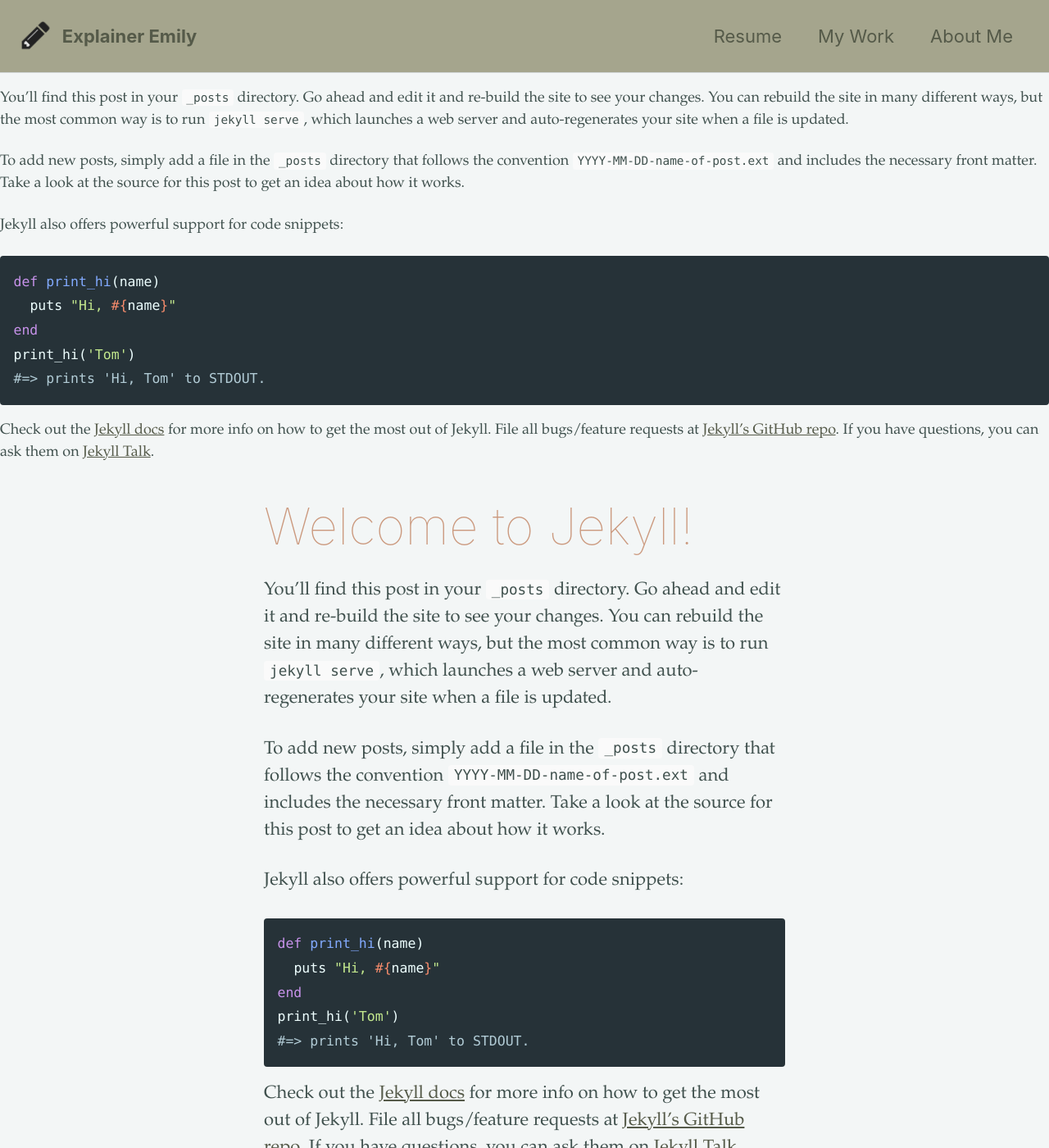
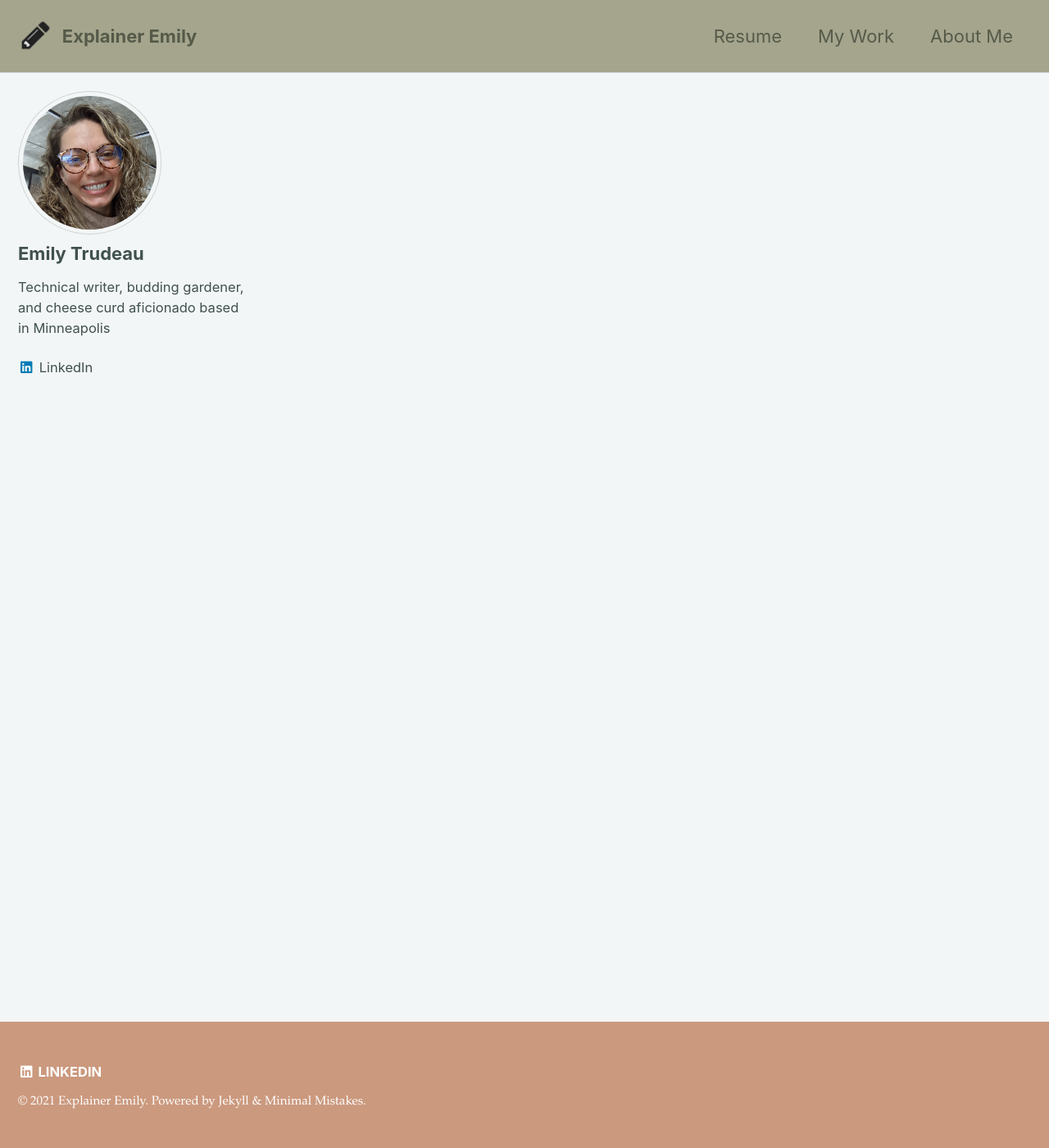
Before and after one commit to ExplainerEmily/ExplainerEmily.github.io, a Jekyll site: the page built from index.html, in a window 1280 px wide and 1400 px high. Shown: the whole window at 82% size. Built offline with Jekyll 4.4.1, drawn with Linux system fonts in a browser that asks for light colours; cached includes are drawn as plain includes; our own code applies the rules of GitHub Pages for plain Markdown files; the list of posts is cut into pages by our own code; some of the changed text lies outside the part shown.

Commit message:
removing and updating

````diff
--- a/_layouts/home.html
+++ b/_layouts/home.html
@@ -2,7 +2,6 @@
 layout: default
 
 ---
-{{ content }}
 
 {% if page.header.overlay_color or page.header.overlay_image or page.header.image %}
   {% include page__hero.html %}
--- a/_posts/2019-04-18-welcome-to-jekyll.md
+++ /dev/null
@@ -1,29 +0,0 @@
----
-title: "Welcome to Jekyll!"
-date: 2019-04-18T15:34:30-04:00
-categories:
-  - blog
-tags:
-  - Jekyll
-  - update
----
-
-You'll find this post in your `_posts` directory. Go ahead and edit it and re-build the site to see your changes. You can rebuild the site in many different ways, but the most common way is to run `jekyll serve`, which launches a web server and auto-regenerates your site when a file is updated.
-
-To add new posts, simply add a file in the `_posts` directory that follows the convention `YYYY-MM-DD-name-of-post.ext` and includes the necessary front matter. Take a look at the source for this post to get an idea about how it works.
-
-Jekyll also offers powerful support for code snippets:
-
-```ruby
-def print_hi(name)
-  puts "Hi, #{name}"
-end
-print_hi('Tom')
-#=> prints 'Hi, Tom' to STDOUT.
-```
-
-Check out the [Jekyll docs][jekyll-docs] for more info on how to get the most out of Jekyll. File all bugs/feature requests at [Jekyll’s GitHub repo][jekyll-gh]. If you have questions, you can ask them on [Jekyll Talk][jekyll-talk].
-
-[jekyll-docs]: https://jekyllrb.com/docs/home
-[jekyll-gh]:   https://github.com/jekyll/jekyll
-[jekyll-talk]: https://talk.jekyllrb.com/
````
Also changed, not shown: _includes/breadcrumbs.html (+0 -7 lines), _pages/home.md (+1 -1 lines), _posts/2010-01-07-post-standard.md (deleted, +0 -32 lines), _posts/2010-01-08-post-chat.md (deleted, +0 -134 lines), _posts/2010-02-05-post-notice.md (deleted, +0 -68 lines), _posts/2010-02-05-post-quote.md (deleted, +0 -12 lines), _posts/2010-03-07-post-link.md (deleted, +0 -15 lines).
